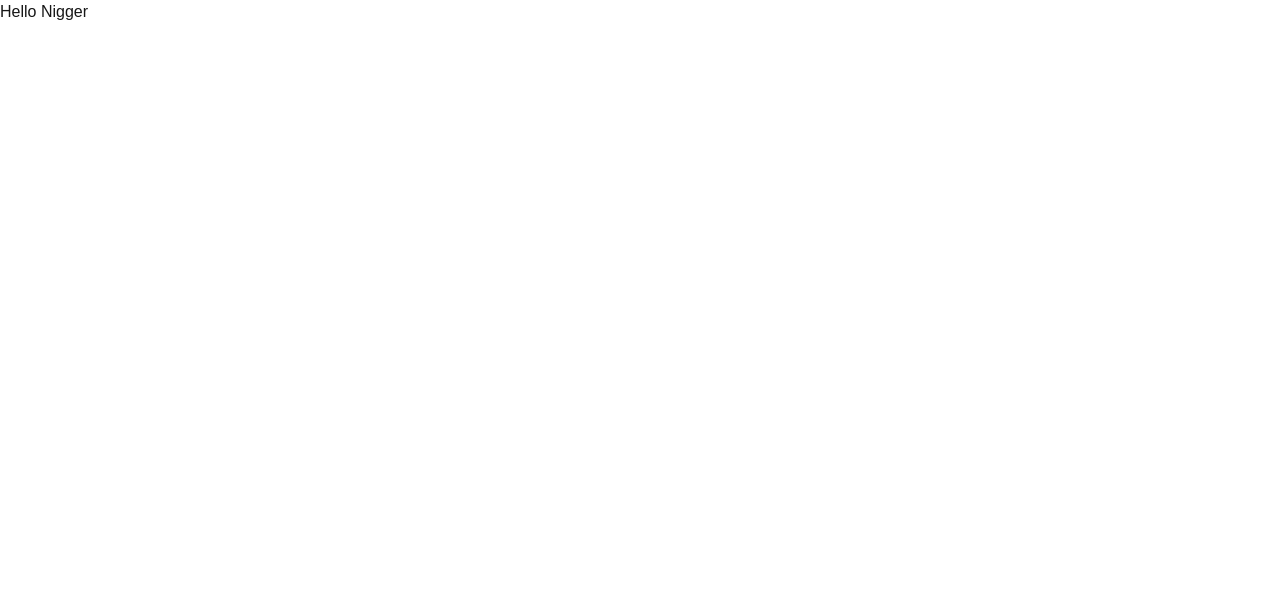
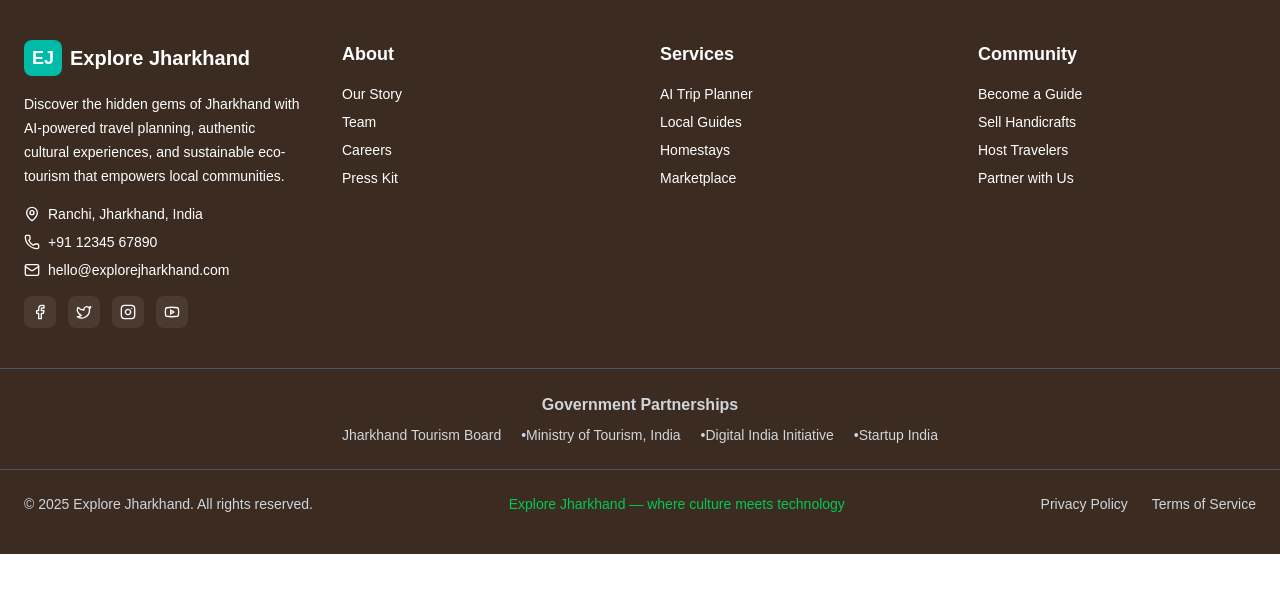
Before and after one commit to MAYANKSHARMA01010/sih_explore_jharkhand, a Next.js app: page / in a window 1280 px wide. Shown: the top 592 px of the page. Built offline with nearby package versions, Linux system fonts and the light colour scheme.

Commit message:
Footer done

```diff
--- a/src/app/page.tsx
+++ b/src/app/page.tsx
@@ -1,7 +1,9 @@
+import Landing from "./pages/landing";
+
 export default function App() {
   return (
-    <>
-      Hello Nigger
-    </>
+    <div>
+      <Landing />
+    </div>
   );
 }
--- a/src/app/pages/landing.tsx
+++ b/src/app/pages/landing.tsx
@@ -1,11 +1,88 @@
-import React from 'react'
+import { Facebook, Twitter, Instagram, Youtube, Mail, Phone, MapPin } from "lucide-react";
 
-function Landing() {
+export default function Footer() {
   return (
-    <div>
+    <footer className="bg-[#3b2b20] text-white py-10">
+      <div className="max-w-7xl mx-auto px-6 grid grid-cols-1 md:grid-cols-4 gap-10">
 
-    </div>
-  )
+        {/* Brand Info */}
+        <div>
+          <div className="flex items-center gap-2 mb-4">
+            <div className="bg-teal-500 text-white font-bold text-lg px-2 py-1 rounded-lg">EJ</div>
+            <h2 className="text-xl font-bold">Explore Jharkhand</h2>
+          </div>
+          <p className="text-sm leading-6 mb-4">
+            Discover the hidden gems of Jharkhand with AI-powered travel planning,
+            authentic cultural experiences, and sustainable eco-tourism that
+            empowers local communities.
+          </p>
+          <div className="space-y-2 text-sm">
+            <p className="flex items-center gap-2"><MapPin size={16}/> Ranchi, Jharkhand, India</p>
+            <p className="flex items-center gap-2"><Phone size={16}/> +91 12345 67890</p>
+            <p className="flex items-center gap-2"><Mail size={16}/> hello@explorejharkhand.com</p>
+          </div>
+          <div className="flex gap-3 mt-4">
+            <a href="#" className="p-2 bg-[#4b3a2f] rounded-lg hover:bg-teal-600"><Facebook size={16}/></a>
+            <a href="#" className="p-2 bg-[#4b3a2f] rounded-lg hover:bg-teal-600"><Twitter size={16}/></a>
+            <a href="#" className="p-2 bg-[#4b3a2f] rounded-lg hover:bg-teal-600"><Instagram size={16}/></a>
+            <a href="#" className="p-2 bg-[#4b3a2f] rounded-lg hover:bg-teal-600"><Youtube size={16}/></a>
+          </div>
+        </div>
+
+        {/* About */}
+        <div>
+          <h3 className="text-lg font-semibold mb-4">About</h3>
+          <ul className="space-y-2 text-sm">
+            <li><a href="#" className="hover:underline hover:text-green-400 hover:scale-105 transform transition-all duration-200 inline-block">Our Story</a></li>
+            <li><a href="#" className="hover:underline hover:text-green-400 hover:scale-105 transform transition-all duration-200 inline-block">Team</a></li>
+            <li><a href="#" className="hover:underline hover:text-green-400 hover:scale-105 transform transition-all duration-200 inline-block">Careers</a></li>
+            <li><a href="#" className="hover:underline hover:text-green-400 hover:scale-105 transform transition-all duration-200 inline-block">Press Kit</a></li>
+          </ul>
+        </div>
+
+        {/* Services */}
+        <div>
+          <h3 className="text-lg font-semibold mb-4">Services</h3>
+          <ul className="space-y-2 text-sm">
+            <li><a href="#" className="hover:underline hover:text-green-400 hover:scale-105 transform transition-all duration-200 inline-block">AI Trip Planner</a></li>
+            <li><a href="#" className="hover:underline hover:text-green-400 hover:scale-105 transform transition-all duration-200 inline-block">Local Guides</a></li>
+            <li><a href="#" className="hover:underline hover:text-green-400 hover:scale-105 transform transition-all duration-200 inline-block">Homestays</a></li>
+            <li><a href="#" className="hover:underline hover:text-green-400 hover:scale-105 transform transition-all duration-200 inline-block">Marketplace</a></li>
+          </ul>
+        </div>
+
+        {/* Community */}
+        <div>
+          <h3 className="text-lg font-semibold mb-4">Community</h3>
+          <ul className="space-y-2 text-sm">
+            <li><a href="#" className="hover:underline hover:text-green-400 hover:scale-105 transform transition-all duration-200 inline-block">Become a Guide</a></li>
+            <li><a href="#" className="hover:underline hover:text-green-400 hover:scale-105 transform transition-all duration-200 inline-block">Sell Handicrafts</a></li>
+            <li><a href="#" className="hover:underline hover:text-green-400 hover:scale-105 transform transition-all duration-200 inline-block">Host Travelers</a></li>
+            <li><a href="#" className="hover:underline hover:text-green-400 hover:scale-105 transform transition-all duration-200 inline-block">Partner with Us</a></li>
+          </ul>
+        </div>
+      </div>
+
+      {/* Government Partnerships */}
+      <div className="border-t border-gray-600 mt-10 pt-6 text-center text-gray-300">
+        <h3 className="font-semibold mb-2">Government Partnerships</h3>
+        <p className="text-sm space-x-4">
+          <span>Jharkhand Tourism Board</span> •
+          <span>Ministry of Tourism, India</span> •
+          <span>Digital India Initiative</span> •
+          <span>Startup India</span>
+        </p>
+      </div>
+
+      {/* Tagline + Policies */}
+      <div className="border-t border-gray-600 mt-6 pt-6 max-w-7xl mx-auto px-6 flex flex-col md:flex-row justify-between text-sm text-gray-300">
+        <p>© {new Date().getFullYear()} Explore Jharkhand. All rights reserved.</p>
+        <p className="text-green-500">Explore Jharkhand — where culture meets technology</p>
+        <div className="flex gap-6">
+          <a href="#" className="hover:underline">Privacy Policy</a>
+          <a href="#" className="hover:underline">Terms of Service</a>
+        </div>
+      </div>
+    </footer>
+  );
 }
-
-export default Landing
```
Also changed, not shown: package.json (+7 -6 lines), 1 other file (tests, documents, lock files or other folders).
